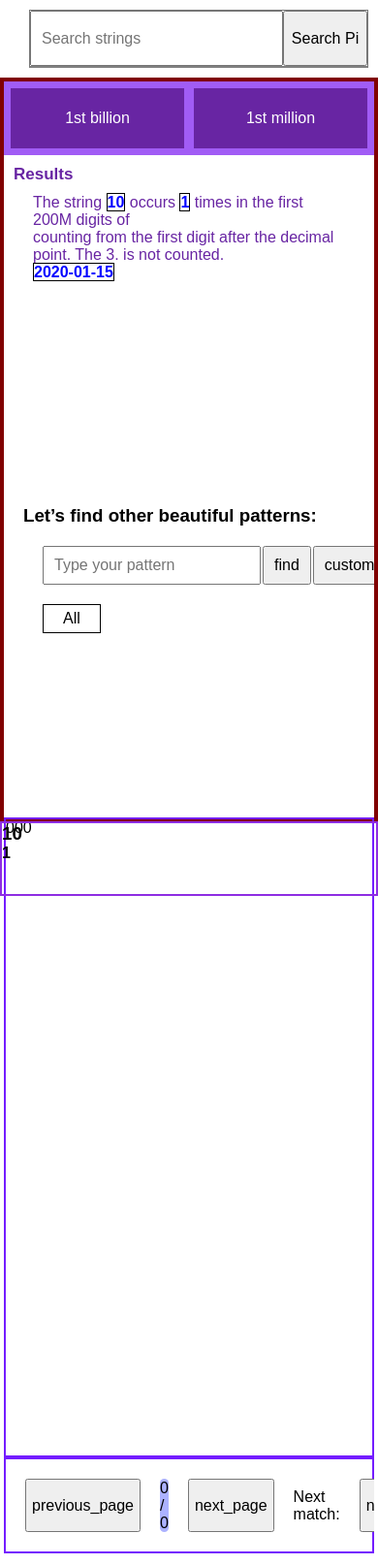
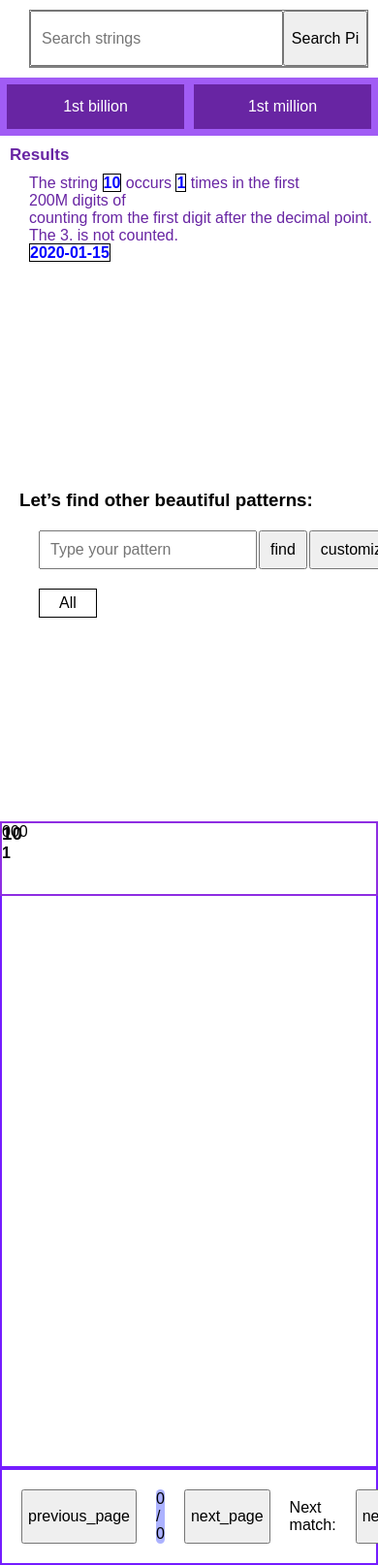
Before and after one commit to FFkmmr/I-love-Pi, a Django app: template pi_num_finder/pattern_finder/templates/pattern_finder/legacies/pi_chunk_details.html in a window 390 px wide. Shown: the whole page at 97% size. Run offline with Django 5.2, Linux system fonts and the light colour scheme; the template is opened without the code that fills it: most values are stand-ins (such as "Sample title", 1, 10 or a date in 2020).

Commit message:
front update and bugfix

```diff
--- a/pi_num_finder/pattern_finder/views.py
+++ b/pi_num_finder/pattern_finder/views.py
@@ -32,7 +32,7 @@ def pi_search(request):
 def pi_chunk_detail(request, mil_id):
     result = request.session.get('search_result')
     pattern = request.session.get('pattern')
-    count_of_find_patterns = result[f'pi_200mil_{mil_id}.txt']['count']
+    count_of_find_patterns = result[f'pi_200mil_{mil_id - 1}.txt']['count']
 
     context = {
         'result': result,
--- a/pi_num_finder/static/pattern_finder/css/style.css
+++ b/pi_num_finder/static/pattern_finder/css/style.css
@@ -232,16 +232,17 @@ header .header-nav-links a {
   display: -webkit-box;
   display: -ms-flexbox;
   display: flex;
+  -webkit-box-orient: horizontal;
+  -webkit-box-direction: normal;
+      -ms-flex-direction: row;
+          flex-direction: row;
   width: 100%;
   height: 100%;
-  border: 4px solid rgb(128, 0, 0);
 }
 .chunk_details_block .chunk_details .description {
   width: 100%;
   height: 100%;
   overflow: scroll;
-  -ms-flex-negative: 0;
-      flex-shrink: 0;
 }
 .chunk_details_block .chunk_details .description .path {
   position: relative;
@@ -249,6 +250,7 @@ header .header-nav-links a {
   display: -ms-flexbox;
   display: flex;
   height: 10%;
+  max-height: 60px;
   background-color: #A15CF5;
   padding: 7px;
   gap: 10px;
@@ -342,8 +344,6 @@ header .header-nav-links a {
   padding: 5px;
 }
 .chunk_details_block .chunk_details .data {
-  -ms-flex-negative: 0;
-      flex-shrink: 0;
   width: 100%;
   height: 100%;
   overflow: hidden;
@@ -415,11 +415,19 @@ header .header-nav-links a {
 
 /* Media queries */
 @media (max-width: 1199px) {
-  .chunk_details_block .chunk_details {
-    -webkit-box-orient: vertical;
-    -webkit-box-direction: normal;
-        -ms-flex-direction: column;
-            flex-direction: column;
+  .chunk_details {
+    -webkit-box-orient: vertical !important;
+    -webkit-box-direction: normal !important;
+        -ms-flex-direction: column !important;
+            flex-direction: column !important;
+  }
+  .data {
+    -ms-flex-negative: 0;
+        flex-shrink: 0;
+  }
+  .description {
+    -ms-flex-negative: 0;
+        flex-shrink: 0;
   }
   .header-nav h1 {
     font-size: 25px;
--- a/pi_num_finder/static/pattern_finder/scss/style.scss
+++ b/pi_num_finder/static/pattern_finder/scss/style.scss
@@ -8,8 +8,10 @@ $color-black: #000000;
 $border-purple: rgb(131, 1, 143);
 $border-blue: rgb(116, 29, 255);
 $font-default: sans-serif;
+
 $breakpointx-md: 1199px;
 $breakpointx-sm: 785px;
+
 $breakpointy-md: 950px;
 // $breakpointy-sm: px;
 
@@ -191,20 +193,20 @@ header {
 
   .chunk_details {
     display: flex;
+    flex-direction: row;
     width: 100%;
     height: 100%;
-    border: 4px solid rgb(128, 0, 0);
 
     .description {
       width: 100%;
       height: 100%;
       overflow: scroll;
-      flex-shrink: 0;
 
       .path {
         position: relative;
         display: flex;
         height: 10%;
+        max-height: 60px;
         background-color: #A15CF5;
         padding: 7px;
         gap: 10px;
@@ -283,7 +285,6 @@ header {
     }
 
     .data {
-      flex-shrink: 0;
       width: 100%;
       height: 100%;
       overflow: hidden;
@@ -344,9 +345,16 @@ header {
 
 /* Media queries */
 @media (max-width: $breakpointx-md) {
-  .chunk_details_block .chunk_details {
-    flex-direction: column;
+  .chunk_details {
+    flex-direction: column !important;
   }
+  .data {
+    flex-shrink: 0;
+  }
+  .description {
+      flex-shrink: 0;
+  }
+
     .header-nav {
         h1 {
             font-size: 25px;
```
